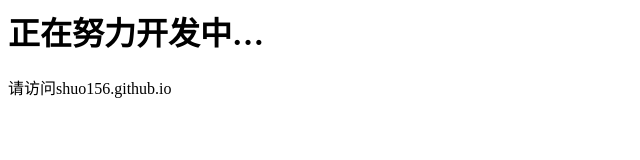
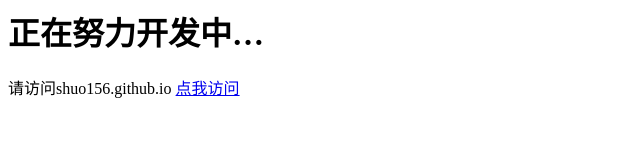
Before and after one commit to wea-1/wea-1.github.io, a plain HTML site: page index.html in a window 1280 px wide. Shown: the whole page, without its empty margins (0-640 px from the left). Drawn offline with Linux system fonts and the light colour scheme.

Commit message:
Update index.html

```diff
--- a/index.html
+++ b/index.html
@@ -1,2 +1,3 @@
 <h1>正在努力开发中…</h1>
 <a1>请访问shuo156.github.io</a1>
+<a href="https://shuo156.github.io">点我访问</a>
```
